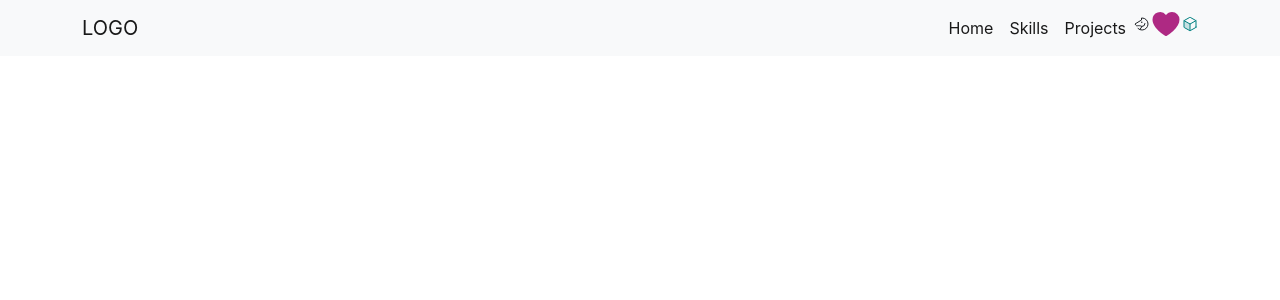
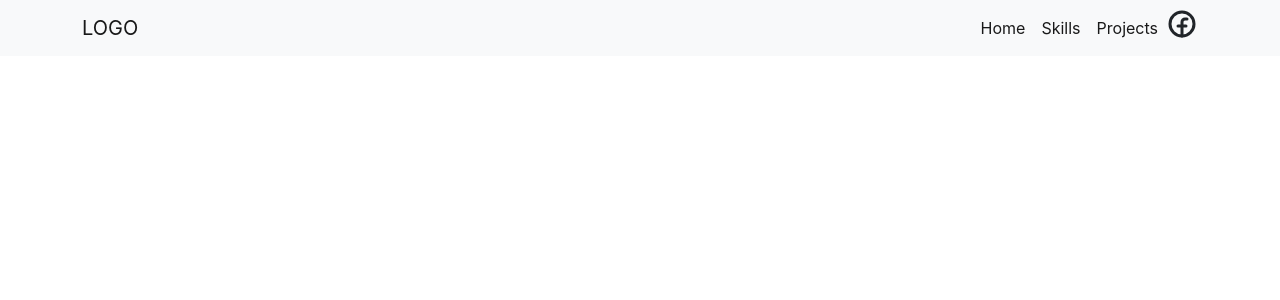
Before and after one commit to Mikasha0/Portfolio, a React (Create React App) app in the folder portfolio/: page / in a window 1280 px wide. Shown: the top 300 px of the page. Built offline with nearby package versions, Linux system fonts and the light colour scheme.

Commit message:
added facebook icon in the navbar

```diff
--- a/portfolio/src/Components/Navbar.js
+++ b/portfolio/src/Components/Navbar.js
@@ -1,5 +1,5 @@
 import React from "react";
-import { Horse, Heart, Cube } from "phosphor-react";
+import { Horse, Heart, Cube, FacebookLogo } from "phosphor-react";
 export default function Navbar() {
   return (
     <nav className="navbar navbar-expand-lg bg-light">
@@ -36,9 +36,7 @@ export default function Navbar() {
               </a>
             </li>
             <div className="social-icons">
-              <Horse />
-              <Heart color="#AE2983" weight="fill" size={32} />
-              <Cube color="teal" weight="duotone" />
+              <FacebookLogo size={32} weight="bold" />
             </div>
           </ul>
           {/* <form className="d-flex" role="search">
```
